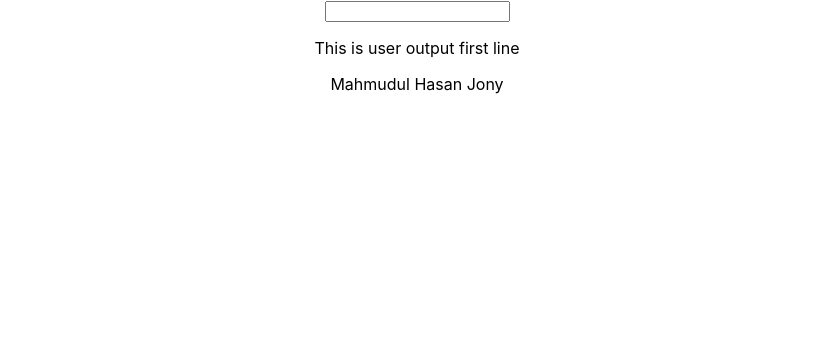
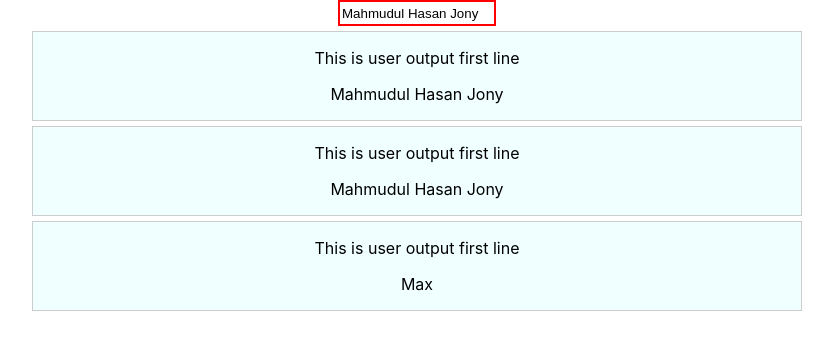
Before and after one commit to mhjony/reactjs-udemyCourse, a React (Create React App) app: page / in a window 1280 px wide. Shown: the top 350 px of the page, without its empty margins (223-1056 px from the left). Built offline with nearby package versions, Linux system fonts and the light colour scheme.

Commit message:
soluation for assignment

```diff
--- a/src/App.js
+++ b/src/App.js
@@ -18,8 +18,11 @@ class App extends Component {
   render() {
     return (
       <div className="App" >
-        <UserInput change={this.nameHandler} />
+        <UserInput change={this.nameHandler}
+          currentName={this.state.username} />
         <UserOutput userName={this.state.username} />
+        <UserOutput userName={this.state.username} />
+        <UserOutput userName="Max" />
       </div>
     );
     //return React.createElement('div', { className: 'App' }, React.createElement('h1', null, 'Hi, I\'am a react app'));
--- a/src/User/UserInput.js
+++ b/src/User/UserInput.js
@@ -1,9 +1,17 @@
 import React from 'react'
 
 const UserInput = (props) => {
+    const styleInput = {
+        border: '2px solid red',
+        width: '150px',
+        height: '20px'
+    };
     return (
         <div className="UserInput">
-            <input type="text" onChange={props.change} />
+            <input type="text"
+                style={styleInput}
+                onChange={props.change}
+                value={props.currentName} />
         </div>
     )
 };
--- /dev/null
+++ b/src/User/UserOutput.css
@@ -0,0 +1,8 @@
+.UserOutput{
+    width: 60%;
+    margin: 5px auto;
+    padding: auto;
+    text-align: center;
+    border: 1px solid #cccccc;
+    background-color: azure;
+}
--- a/src/User/UserOutput.js
+++ b/src/User/UserOutput.js
@@ -1,4 +1,5 @@
 import React from 'react'
+import './UserOutput.css';
 
 const UserOutput = (props) => {
     return (
```
